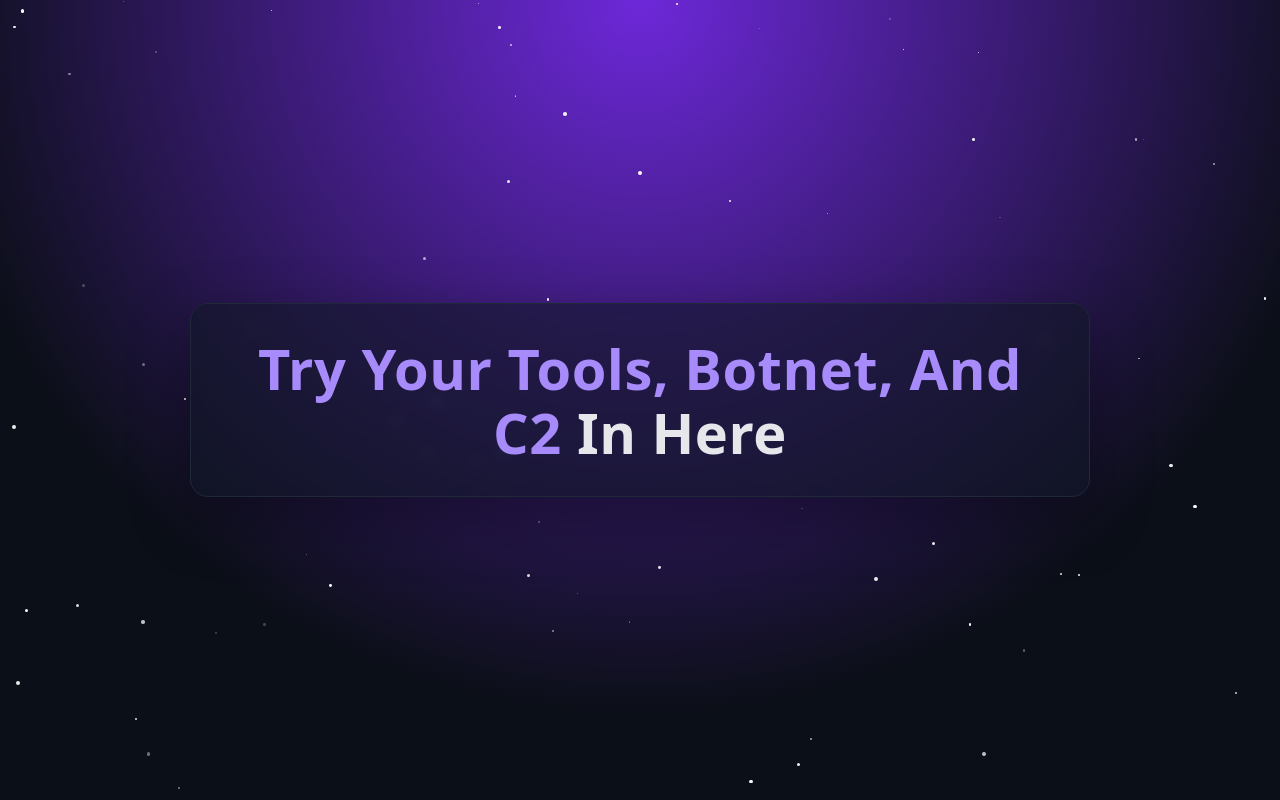
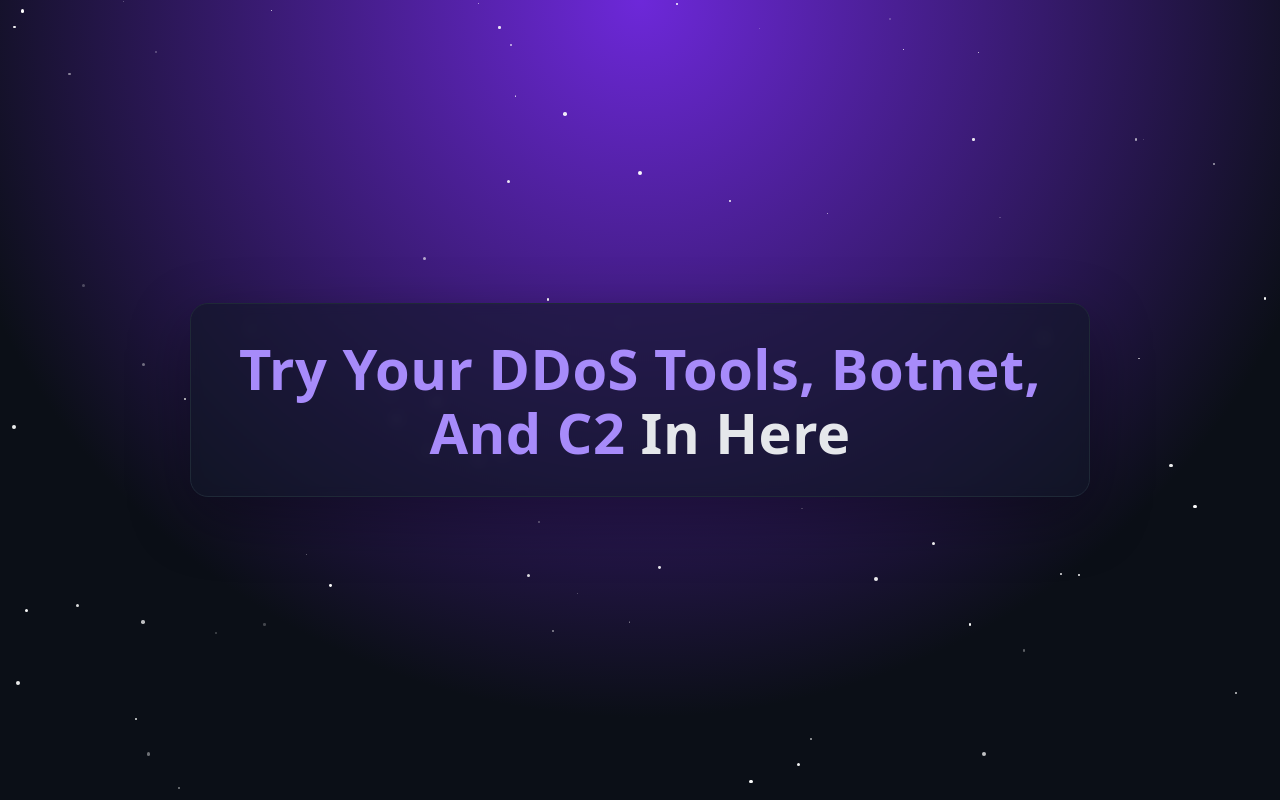
Before and after one commit to GadaLuBau1337/testhere, a plain HTML site: page index.html in a window 1280 px wide. Drawn offline with Linux system fonts and the light colour scheme.

Commit message:
Update index.html

```diff
--- a/index.html
+++ b/index.html
@@ -63,7 +63,7 @@
 <body>
   <div class="stars" id="stars"></div>
   <main class="card">
-    <h1><span class="accent">Try Your Tools, Botnet, And C2</span> In Here</h1>
+    <h1><span class="accent">Try Your DDoS Tools, Botnet, And C2</span> In Here</h1>
   </main>
   <script>
     // Generate stars dynamically
```
